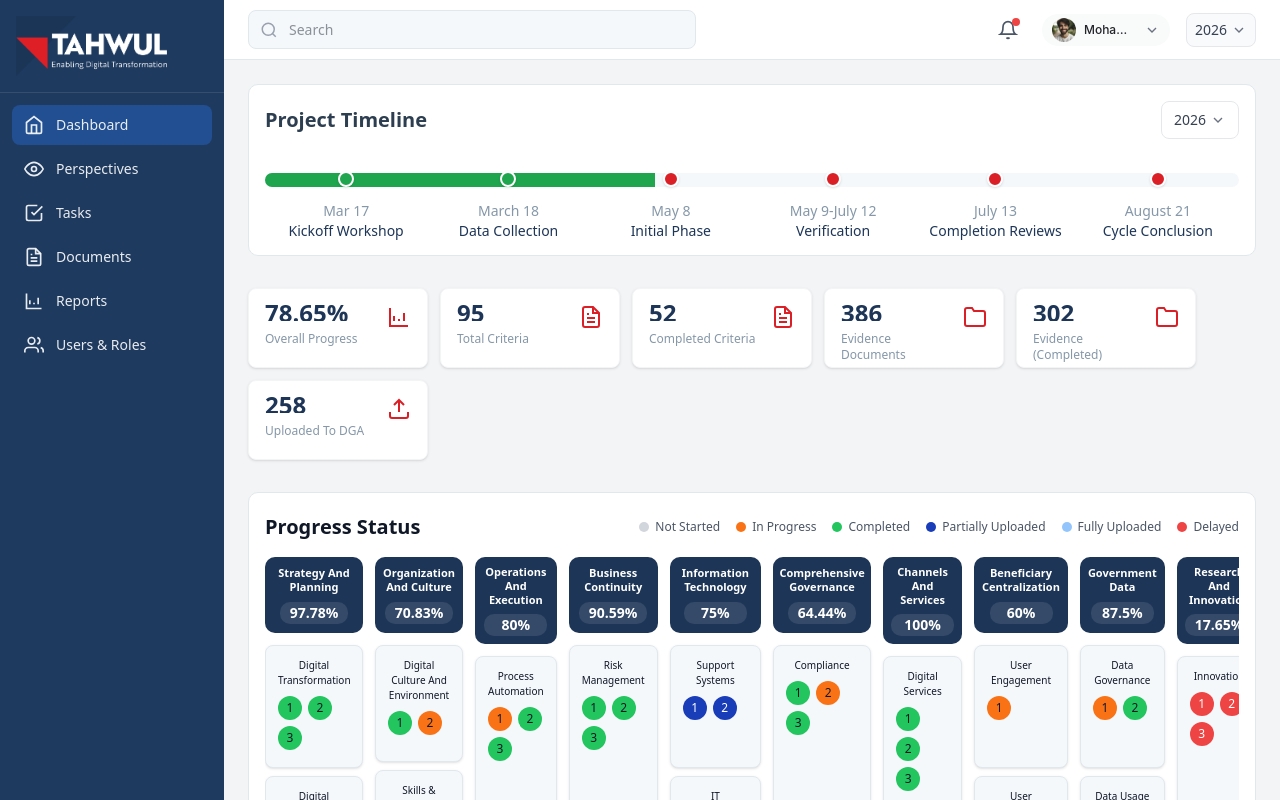
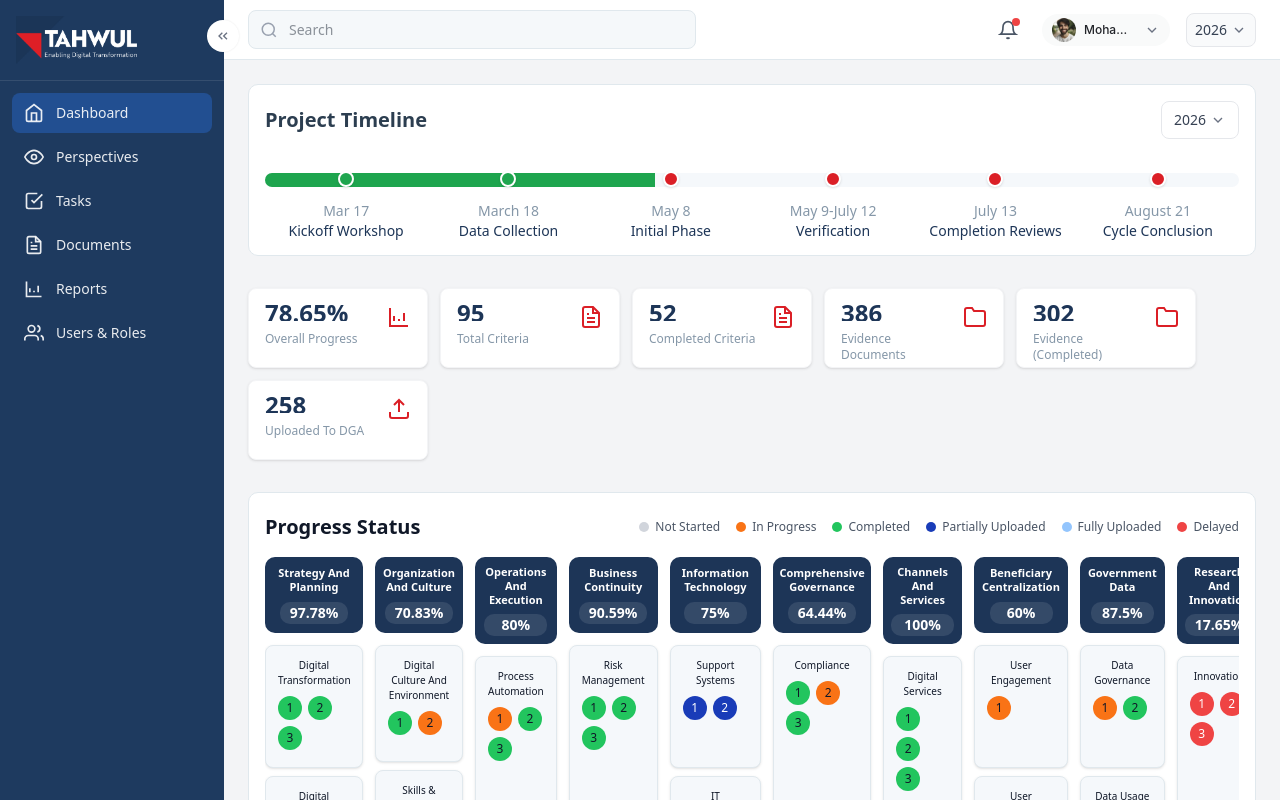
Before and after one commit to shehmirkz/audit-dashboard-frontend, a React (Vite) app: page / in a window 1280 px wide. Shown: the top 800 px of the page. Built offline with nearby package versions, Linux system fonts and the light colour scheme.

Commit message:
feat: add collapsible sidebar with toggle interaction

```diff
--- a/src/components/layout/NavItem.tsx
+++ b/src/components/layout/NavItem.tsx
@@ -24,21 +24,26 @@ const iconMap: Record<string, ComponentType<{ className?: string; size?: number
 
 interface NavItemProps {
   item: NavItemConfig;
+  collapsed?: boolean;
 }
 
-export function NavItem({ item }: NavItemProps) {
+export function NavItem({ item, collapsed = false }: NavItemProps) {
   const Icon = iconMap[item.icon] ?? IconDashboard;
 
   return (
     <NavLink
       to={item.path}
+      title={collapsed ? item.label : undefined}
       className={({ isActive }) =>
-        `flex items-center gap-3 px-3 py-2.5 rounded-lg text-white/90 transition-colors ${isActive ? 'bg-blue-500/30 text-white' : 'hover:bg-white/10'
-        }`
+        `flex items-center rounded-lg text-white/90 transition-colors ${
+          collapsed ? 'justify-center px-0 py-2.5' : 'gap-3 px-3 py-2.5'
+        } ${isActive ? 'bg-blue-500/30 text-white' : 'hover:bg-white/10'}`
       }
     >
       <Icon size={20} className="flex-shrink-0" />
-      <span className="text-sm font-medium">{item.label}</span>
+      {!collapsed && (
+        <span className="text-sm font-medium">{item.label}</span>
+      )}
     </NavLink>
   );
 }
--- a/src/components/layout/Sidebar.tsx
+++ b/src/components/layout/Sidebar.tsx
@@ -1,20 +1,43 @@
+import { useState } from 'react';
 import { NavItem } from './NavItem';
 import { navItems } from '../../data/navigation';
+import { IconCollapse } from '../ui/Icons';
 
 export function Sidebar() {
+  const [collapsed, setCollapsed] = useState(false);
+
   return (
-    <aside className="flex w-56 flex-col bg-[var(--color-primary)] text-white">
+    <aside
+      className={`relative flex flex-col bg-[var(--color-primary)] text-white transition-[width] duration-200 ${collapsed ? 'w-16' : 'w-56'
+        }`}
+    >
       <div className="flex min-h-[72px] items-center border-b border-white/10 p-4">
-        <img
-          src="/images/tahwul-logo.png"
-          alt="Tahwul Logo"
-          className="h-15 w-auto"
-          draggable={false}
+        {!collapsed && (
+          <img
+            src="/images/tahwul-logo.png"
+            alt="Tahwul Logo"
+            className="h-12 w-auto"
+            draggable={false}
+          />
+        )}
+      </div>
+
+      <button
+        type="button"
+        onClick={() => setCollapsed((c) => !c)}
+        className="absolute right-[-15px] top-[20px] z-10000 flex h-8 w-8 shrink-0 items-center justify-center rounded-full bg-white shadow-[0px_0px_2px_0px_#0000001A] hover:bg-gray-50"
+        aria-label={collapsed ? 'Expand sidebar' : 'Collapse sidebar'}
+      >
+        <IconCollapse
+          size={16}
+          className={`text-gray-500 transition-transform duration-200 ${collapsed ? 'rotate-180' : ''
+            }`}
         />
-      </div>
+      </button>
+
       <nav className="flex-1 space-y-1 overflow-y-auto p-3">
         {navItems.map((item) => (
-          <NavItem key={item.id} item={item} />
+          <NavItem key={item.id} item={item} collapsed={collapsed} />
         ))}
       </nav>
     </aside>
```
